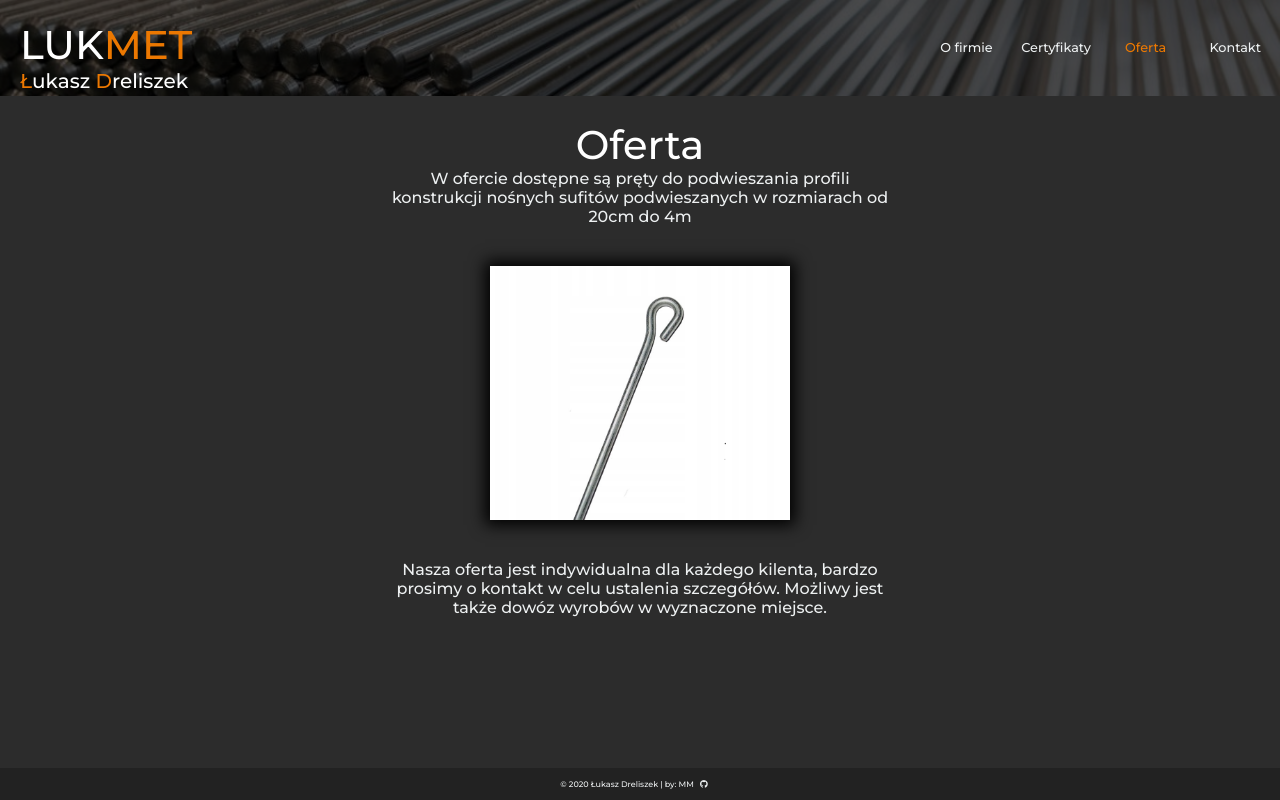
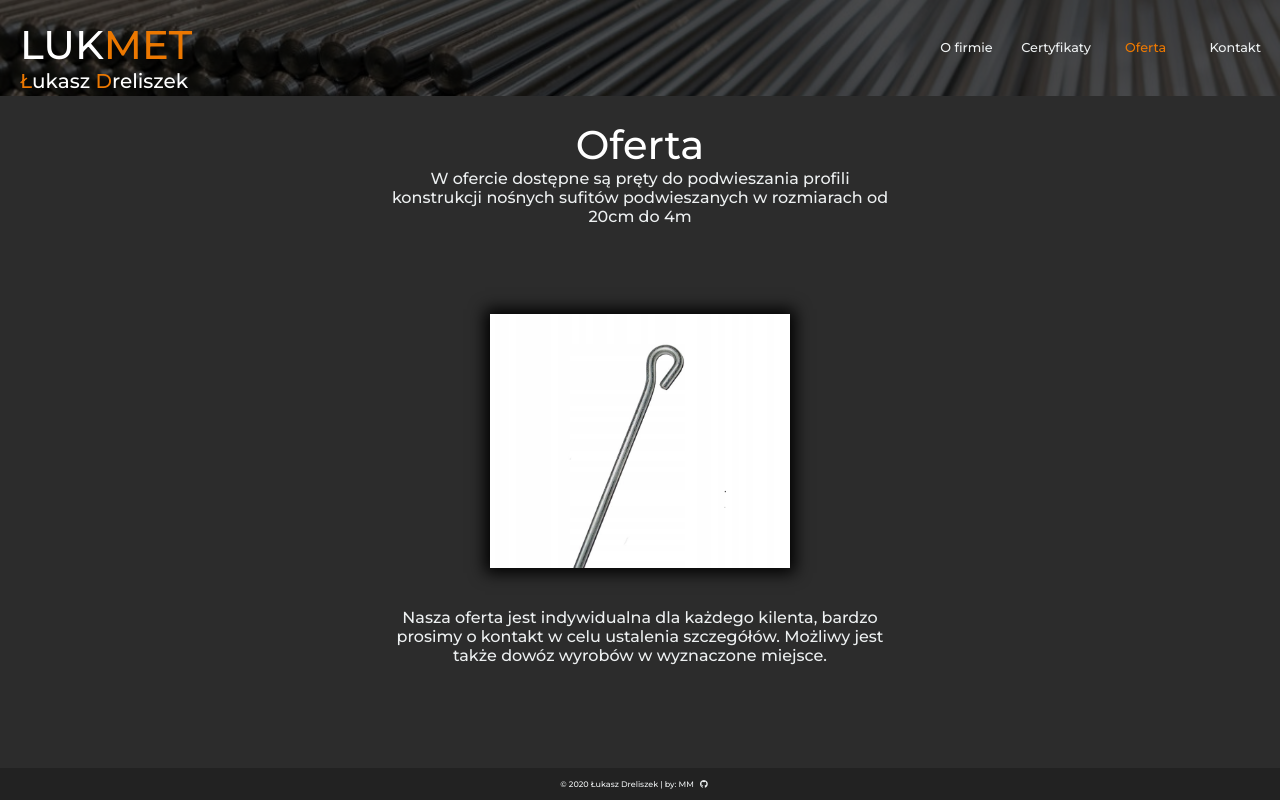
Before and after one commit to MarMMcin/LukMET, a React (Create React App) app: page /#/oferta in a window 1280 px wide. Built offline with nearby package versions, Linux system fonts and the light colour scheme.

Commit message:
padding change

```diff
--- a/src/components/pages/Oferta.js
+++ b/src/components/pages/Oferta.js
@@ -21,6 +21,7 @@ const StyledH2 = styled.h2`
   font-size: 2vh;
   padding-left: 30vw;
   padding-right: 30vw;
+  margin-bottom: 6vh;
   text-align: center;
   color: #edf0f1;
 `;
```
